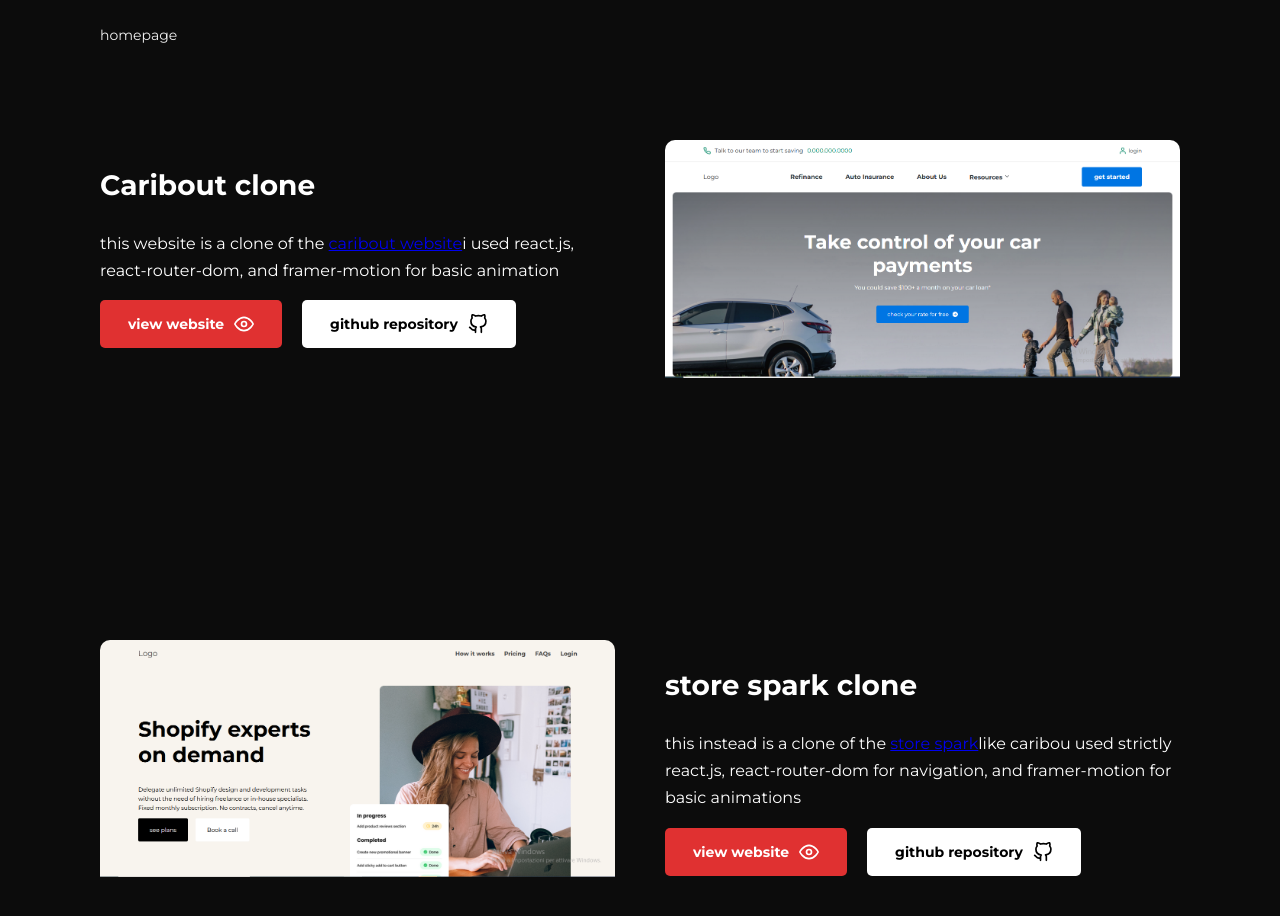
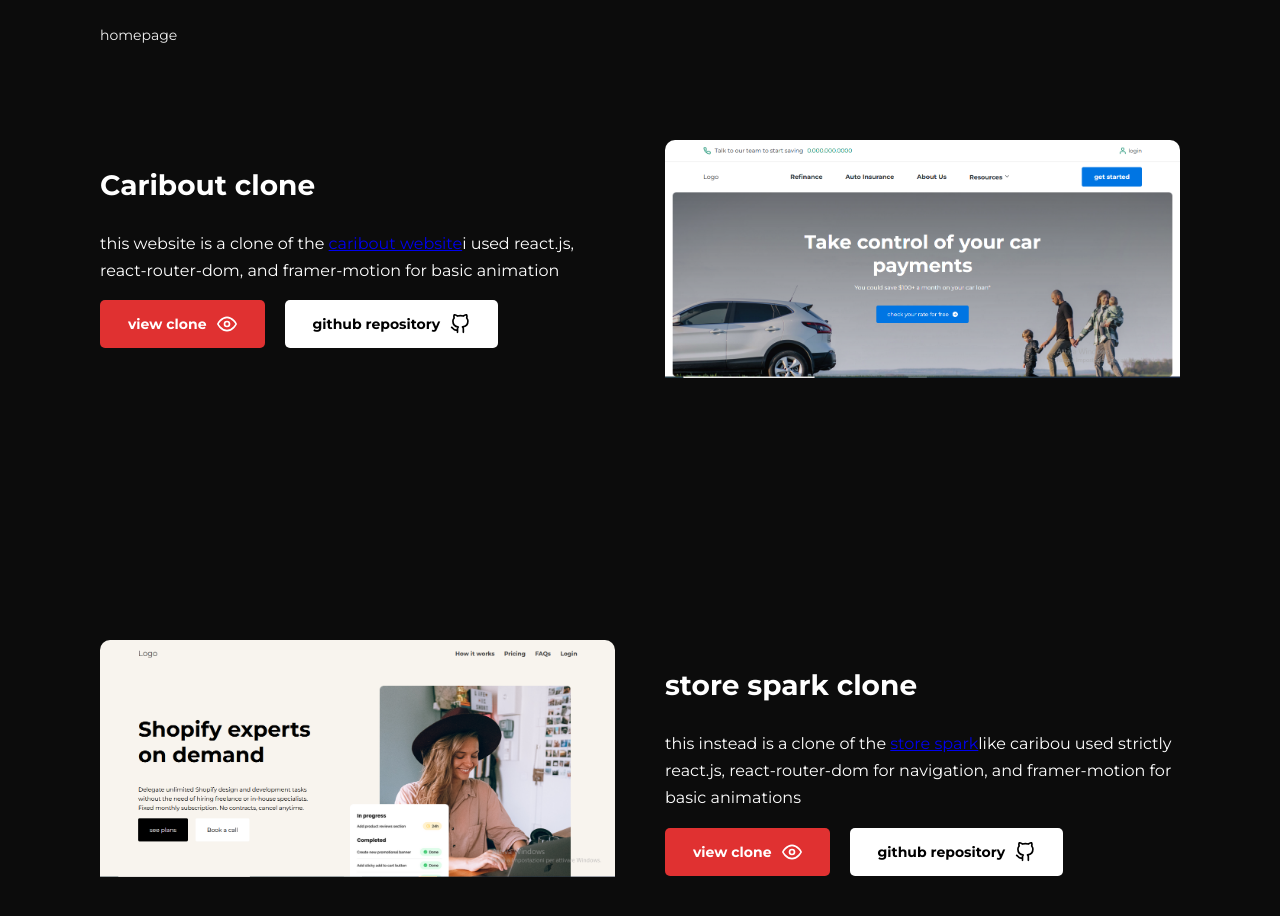
Before and after one commit to jonathan5738/portofolio, a React (Create React App) app: page /front-end/projects in a window 1280 px wide. Shown: the top 916 px of the page. Built offline with nearby package versions, Linux system fonts and the light colour scheme.

Commit message:
Update FrontEndProjects.jsx

```diff
--- a/src/components/FrontEndProjects.jsx
+++ b/src/components/FrontEndProjects.jsx
@@ -23,7 +23,7 @@
                  </p>
                      <div className="website-links">
                         <a href="https://gorgeous-starlight-479c7b.netlify.app/" className='netlify-link'>
-                            <div className="link-content">view website <FiEye size={20}/> </div>
+                            <div className="link-content">view clone <FiEye size={20}/> </div>
                         </a>
                         <a href="https://github.com/jonathan5738/caribou-clone" className='github-link'>
                             <div className="link-content">github repository <FiGithub size={20} /> </div>
@@ -50,7 +50,7 @@
                  </p>
                      <div className="website-links">
                         <a href="https://glittering-marzipan-a97593.netlify.app/" className='netlify-link'>
-                            <div className="link-content">view website <FiEye size={20}/> </div>
+                            <div className="link-content">view clone <FiEye size={20}/> </div>
                         </a>
                         <a href="https://github.com/jonathan5738/store-spark-clone" className='github-link'>
                             <div className="link-content">github repository <FiGithub size={20} /> </div>
```
